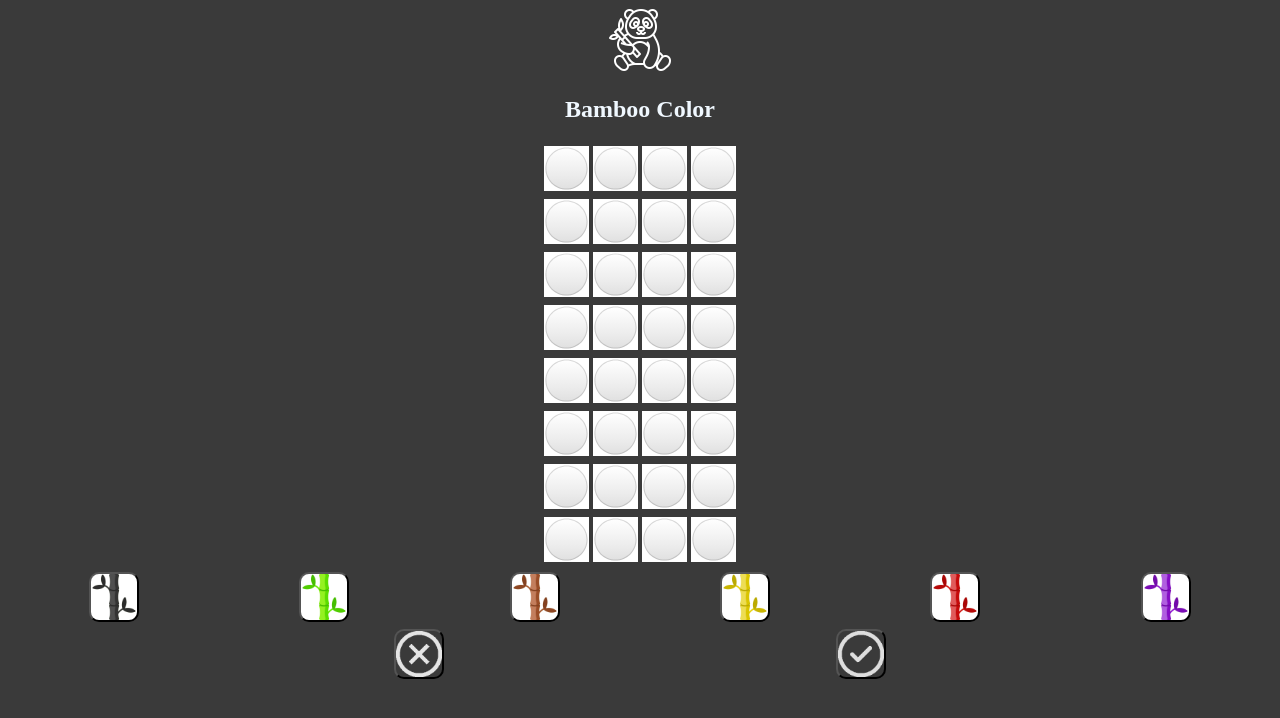
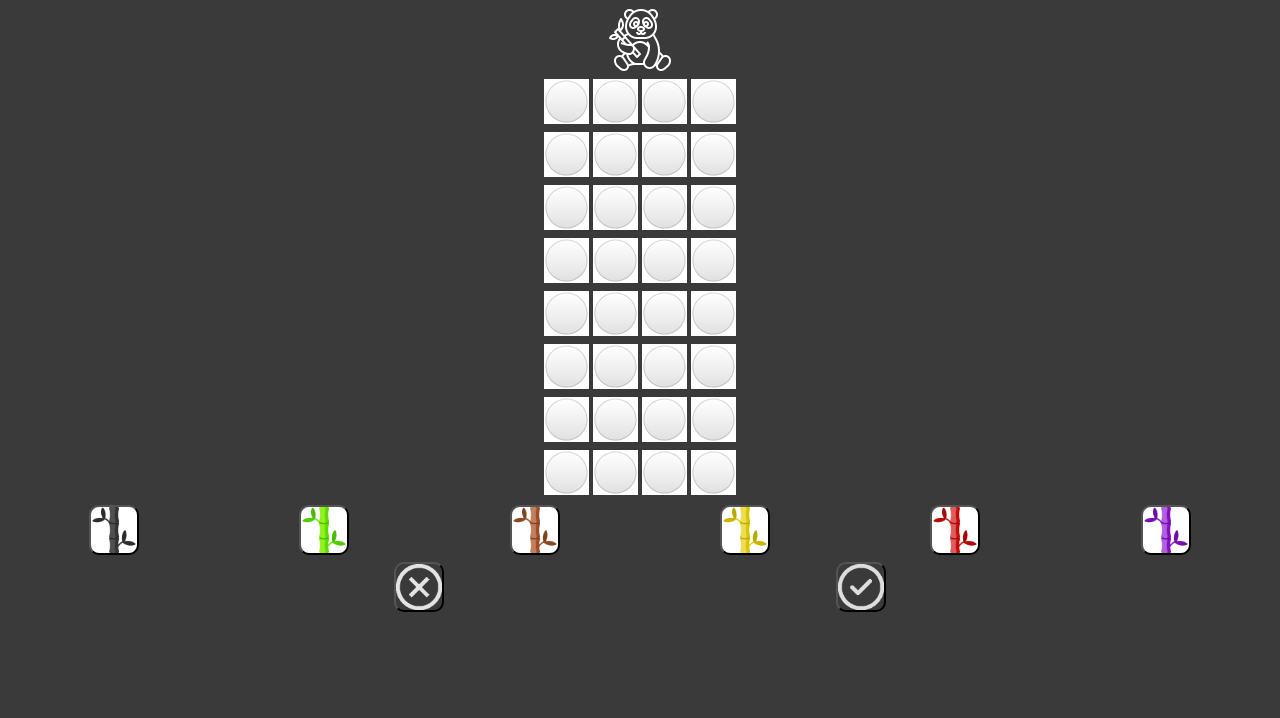
Before and after one commit to frisk038/colormind, a Vue app: page / in a window 1280 px wide. Shown: the top 718 px of the page. Built offline with nearby package versions, Linux system fonts and the light colour scheme.

Commit message:
removed title

```diff
--- a/src/components/Header/Header.vue
+++ b/src/components/Header/Header.vue
@@ -1,7 +1,6 @@
 <template>
     <div class="headLogo">
         <img src="../assets/panda1.png" class="logo" />
-        <h2 class="bambooTitle">Bamboo Color</h2>
     </div>
 </template>
 
@@ -20,8 +19,4 @@ export default {
     margin: 0 auto;
     text-align: center;
 }
-
-h2 {
-    color: aliceblue;
-}
 </style>
```
